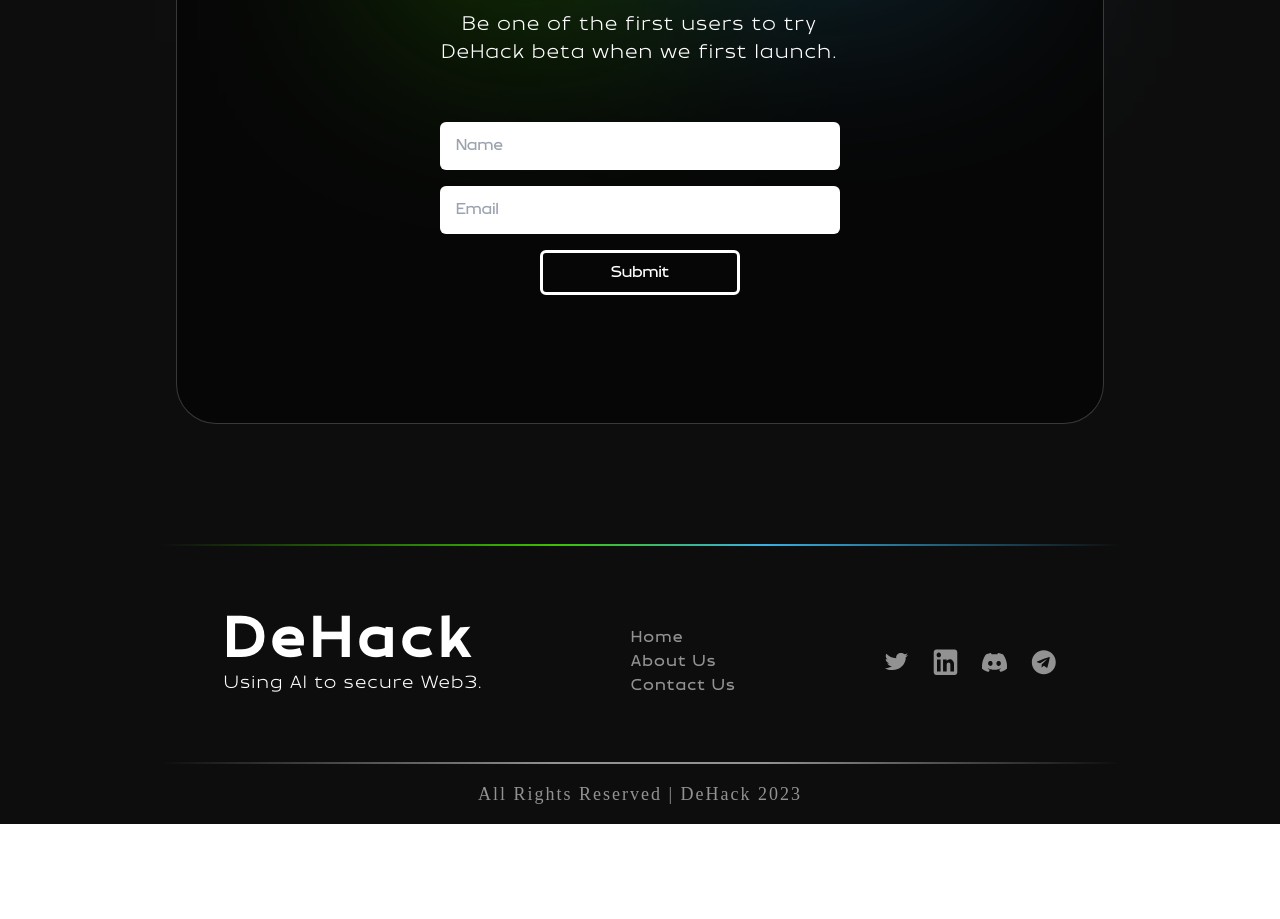
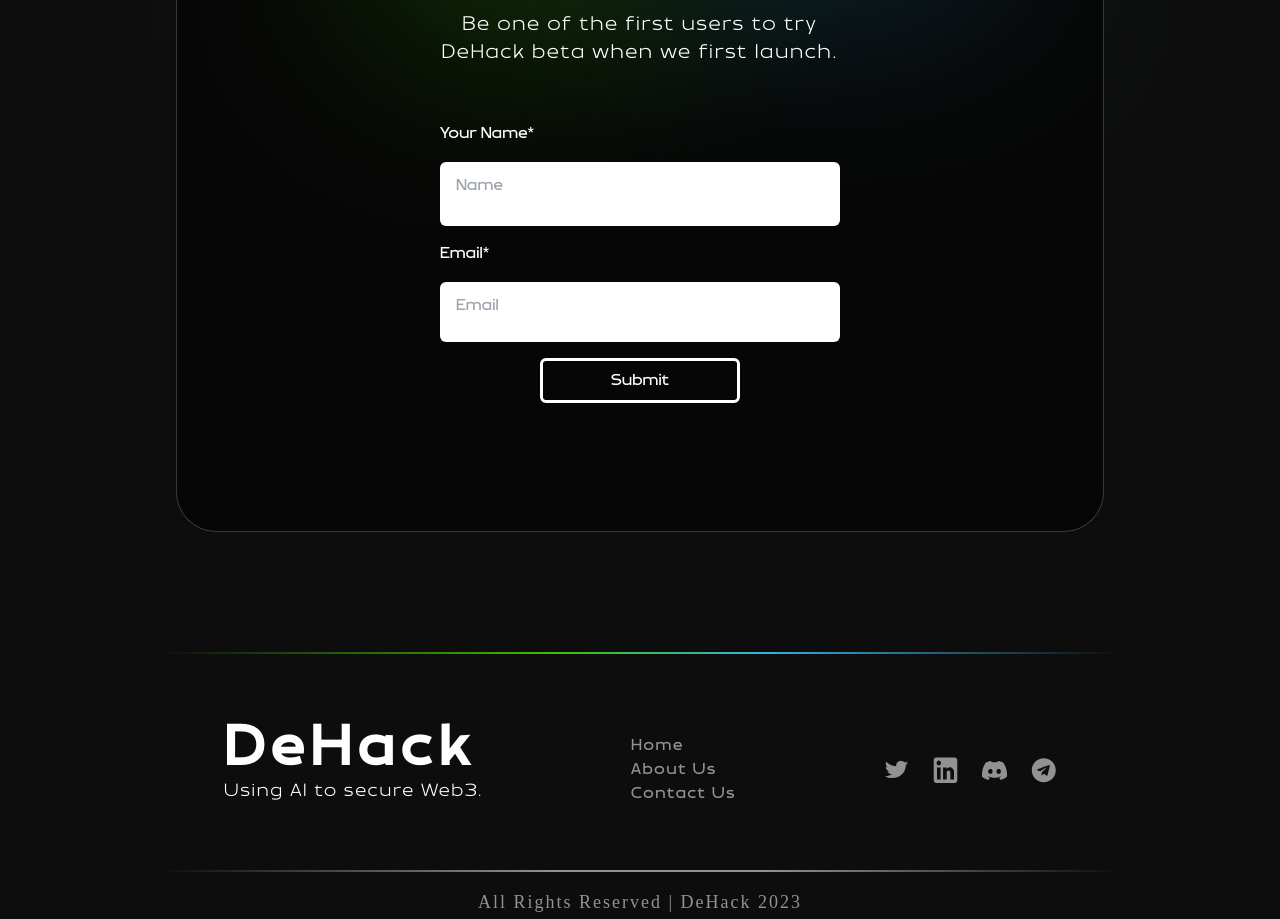
Before and after one commit to noorshanu/dehack, a Next.js app: page / in a window 1280 px wide. Shown: the part 6640-7559 px from the top of the page. Before the commit the page ends 7464 px from the top, so only its background shows below. Built offline with nearby package versions, Linux system fonts and the light colour scheme.

Commit message:
Update index.js

```diff
--- a/elements/Waitlist/index.js
+++ b/elements/Waitlist/index.js
@@ -119,10 +119,10 @@
             <br />
           </p>
           <form className="flex flex-col gap-4 w-full max-w-[400px] mt-10 p-5 sm:p-0" method='POST'>
-
+          <label className="text-[#fff] text-start">Your Name*</label>
 
             <input
-              className="p-3 rounded-md outline-none border-none pl-4 text-black "
+              className="p-3 rounded-md outline-none border-none pl-4 text-black pb-7"
               placeholder="Name"
               type="text"
               name='yourName'
@@ -130,9 +130,9 @@
               onChange={postUserData}
             />
 
-
+<label className="text-[#fff] text-start">Email*</label>
             <input
-              className="p-3 rounded-md outline-none border-none pl-4 text-black "
+              className="p-3 rounded-md outline-none border-none pl-4 text-black pb-6"
               placeholder="Email"
               type="email"
               name='email'
```
